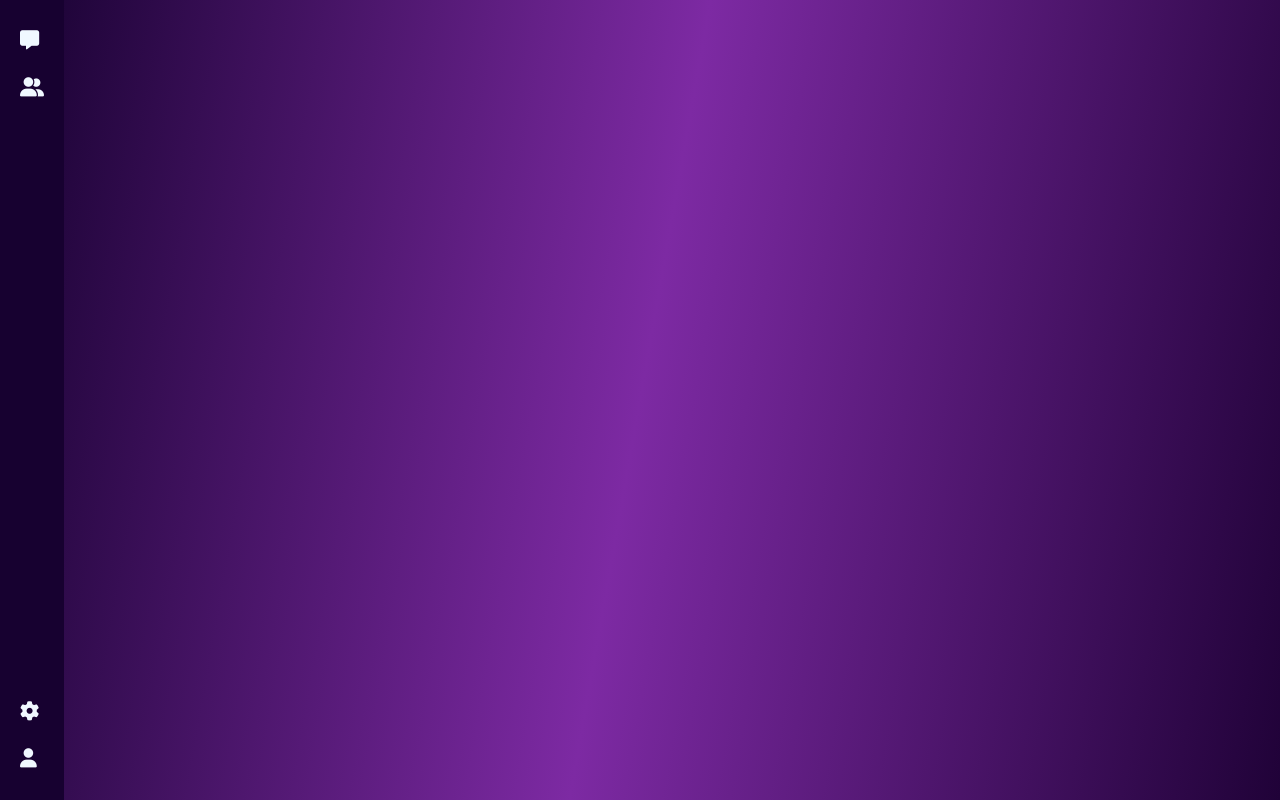
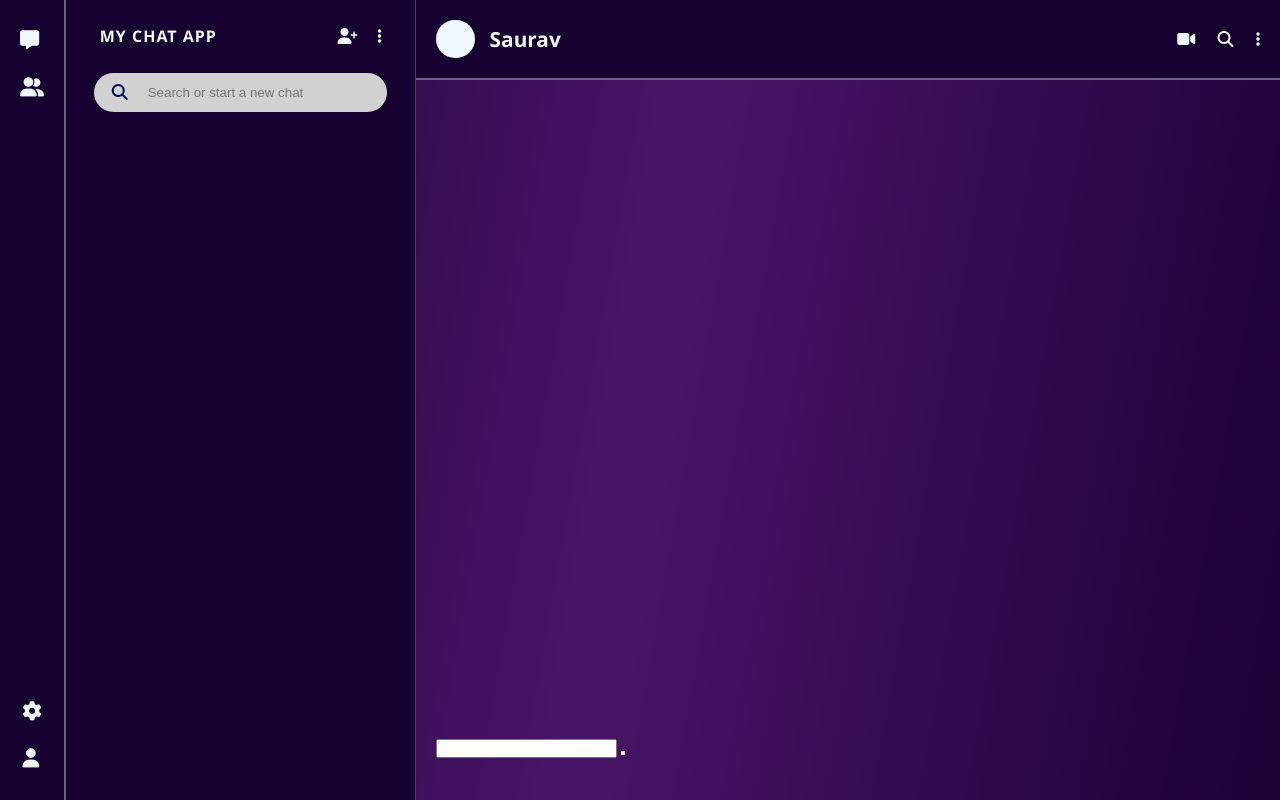
Before and after one commit to shailendrasharma28/Chat-App, a plain HTML site: page frontend/src/pages/chatWindow/chatWindow.html in a window 1280 px wide. Drawn offline with Linux system fonts and the light colour scheme.

```diff
--- a/frontend/public/index.js
+++ b/frontend/public/index.js
@@ -57,6 +57,9 @@
         localStorage.setItem("user", true);
         localStorage.setItem("user-details", JSON.stringify(login.data.user));
         localStorage.setItem("jwt", login.data.token)
+        setTimeout(() => {
+          window.location.href = "/frontend/src/pages/chatWindow/chatWindow.html"
+        }, 1000)
       }
     } catch (error) {
       console.error("Error:", error);
--- a/frontend/public/styles.css
+++ b/frontend/public/styles.css
@@ -114,6 +114,7 @@
     border: none;
     padding: 10px 10px;
     border-radius: 20px;
+    font-size: 1rem;
 }
 
 .auth-form input:focus {
--- a/frontend/src/pages/chatWindow/chatWindow.CSS
+++ b/frontend/src/pages/chatWindow/chatWindow.CSS
@@ -1,3 +1,10 @@
+:root {
+  --primary-color: #007bff;
+  --secondary-color: #170130;
+  --background-color: #f5f5f5;
+  --text-color: #333333;
+}
+
 * {
     margin: 0;
     padding: 0;
@@ -9,9 +16,6 @@
   font-family: 'Segoe UI', Tahoma, Geneva, Verdana, sans-serif;
   background: linear-gradient(100deg, #170130, #7d2aa3, #200238);
   color: #000d55;
-  display: flex;
-  justify-content: center;
-  align-items: center;
 }
 
 #chat-window {
@@ -20,12 +24,13 @@
 }
 
 #navbar {
-    background-color: #170130;
+    background-color: var(--secondary-color);
     height: 100vh;
     width: 5%;
     display: flex;
     flex-direction: column;
     justify-content: space-between;
+    align-items: center;
     padding: 30px 20px;
 }
 
@@ -42,8 +47,202 @@
     margin: 0;
 }
 
-#navbar i:hover {
-    transform: translateY(-5px);
+#navbar i:hover{
+    transform: translateY(-4px);
     font-size: 1.5rem;
     color: #fffea8;
 }
+
+#chat-list {
+    width: 32%;
+    background-color: var(--secondary-color);
+    height: 100vh;
+    display: flex;
+    flex-direction: column;
+    align-items: center;
+    gap: 20px;
+    padding: 20px 20px;
+    border-left: 2px solid rgba(240, 240, 248, 0.4);
+    border-right: 1px solid rgba(150, 150, 150, 0.4);
+}
+
+.chatlist-header {
+    display: flex;
+    width: 95%;
+    justify-content: space-between;
+    align-items: center;
+    padding: 2px 6px;
+    margin: 0;
+    height: 5%;
+}
+
+.chatlist-header h2 {
+    color: aliceblue;
+    text-transform: uppercase;
+    font-size: 1rem;
+    letter-spacing: 1px;
+}
+
+.chatlist-header div {
+    display: flex;
+    gap: 20px;
+}
+
+
+.chatlist-header i {
+    color: aliceblue;
+    font-size: 1rem;
+    padding: 0;
+    margin: 0;
+}
+
+.chatlist-header i:hover {
+    transform: translateY(-2px);
+    font-size: 1.1rem;
+}
+
+#search-input {
+    width: 95%;
+    border: none;
+    border-radius: 50px;
+    padding: 0px 18px;
+    background-color: #d1d1d1;
+    display: flex;
+    align-items: center;
+    gap: 10px;
+}
+#search-input input {
+    width: 100%;
+    border: none;
+    border-radius: 50px;
+    padding: 12px 10px;
+    background-color: #d1d1d1;
+}
+
+#search-input input:focus {
+   outline: none;
+}
+
+#chatlist-container {
+    width: 95%;
+    height: 100%;
+    gap: 10px;
+    padding: 5px 0px 15px 0px;
+    margin: 0;
+}
+
+.chatlist-container-ul{
+    display: flex;
+    flex-direction: column;
+    gap: 15px;
+}
+
+#chatlist-container li{
+    width: 100%;
+    display: flex;
+    padding: 10px 10px;
+    border-radius: 0.5rem;
+    gap: 15px;
+    align-items: center;
+    color: aliceblue;
+}
+
+#chatlist-container li:hover{
+    background-color: #33135a;
+    cursor: pointer;
+}
+
+.chat-image{
+    width: 50px;
+    height: 50px;
+    background-color: #d1d1d1;
+    border-radius: 50px;
+}
+
+.chat-details {
+    display: flex;
+    flex-direction: column;
+    gap: 5px;
+    width: 78%;
+}
+
+.chat-name {
+    display: flex;
+    width: 100%;
+    justify-content: space-between;
+}
+
+.chat-name p:first-child {
+    font-size: 1rem;
+    font-weight: 600;
+}
+
+.chat-name p:nth-child(2) {
+    font-size: 0.8rem;
+}
+
+.message-title p {
+    font-size: 0.9rem;
+}
+
+#chatbox {
+    /* background-color: var(--secondary-color); */
+    width: 80%;
+    display: flex;
+    flex-direction: column;
+}
+
+.chatbox-options {
+    display: flex;
+    gap: 1.4rem;
+}
+
+.chatbox-options i{
+    color: aliceblue;
+}
+
+.chatbox-header {
+    background-color: var(--secondary-color);
+    width: 100%;
+    height: 10%;
+    border-bottom: 2px solid rgba(240, 240, 248, 0.4);
+    display: flex;
+    align-items: center;
+    justify-content: space-between;
+    padding: 20px 20px ;
+}
+
+.chatbox-image-name {
+    color: aliceblue;
+    display: flex;
+    align-items: center;
+    gap: 15px;
+}
+
+.chatbox-image {
+    height: 2.4rem;
+    width: 2.4rem;
+    background-color: aliceblue;
+    border-radius: 2.5rem;
+    cursor: pointer;
+}
+
+.chatbox-image-name p {
+    font-size: 1.3rem;
+    font-weight: 600;
+    cursor: pointer;
+}
+
+.chatbox-main {
+    width: 100%;
+    height: 100%;
+    background-color: rgb(23,1,48, 0.5);
+}
+
+.chatbox-footer {
+    display: flex;
+    background-color: rgb(23,1,48, 0.5);
+    width: 100%;
+    height: 12%;
+    padding: 20px;
+}
--- a/frontend/src/pages/chatWindow/chatWindow.html
+++ b/frontend/src/pages/chatWindow/chatWindow.html
@@ -11,16 +11,65 @@
     <section id="chat-window" class="">
         <nav id="navbar" class="">
             <div class="chat-features">
-                <a href="#"><i class="fa-solid fa-message"></i></a>
-                <a href="#"><i class="fa-solid fa-user-group"></i></a>
+                <a href="#"><i title="chats" class="fa-solid fa-message"></i></a>
+                <a href="#"><i title="groups" class="fa-solid fa-user-group"></i></a>
             </div>
             <div class="profile-and-setting">
-                <a href="#"><i class="fa-solid fa-gear"></i></a>
-                <a href="#"><i class="fa-solid fa-user"></i></a>
+                <a href="#"><i title="setting" class="fa-solid fa-gear"></i></a>
+                <a href="#"><i title="profile" class="fa-solid fa-user"></i></a>
             </div>
         </nav>
-        <div id="chat-list" class=""></div>
-        <div id="chats" class=""></div>
+        <div id="chat-list" class="">
+            <div class="chatlist-header">
+                <h2>My Chat App</h2>
+                <div>
+                    <a href=""><i title="new chat" class="fa-solid fa-user-plus"></i></a>
+                    <a href=""><i title="options" class="fa-solid fa-ellipsis-vertical"></i></a>
+                </div>
+            </div>
+            <div id="search-input">
+                <label for="chat-search-input"><i class="fa-solid fa-magnifying-glass"></i></label>
+                <input type="search" id="chat-search-input" placeholder="Search or start a new chat">
+            </div>
+            <div id="chatlist-container">
+                <ul class="chatlist-container-ul">
+                    <!-- <li>
+                        <div class="chat-image"></div>
+                        <div class="chat-details">
+                            <div class="chat-name">
+                                <p>Pushpraj Android</p>
+                                <p>3:59</p>
+                            </div>
+                            <div class="message-title">
+                                <p> Your message is...</p>
+                            </div>
+                        </div>
+                    </li> -->
+                </ul>
+            </div>
+        </div>
+        <div id="chatbox" class="">
+            <div class="chatbox-header">
+                <div class="chatbox-image-name">
+                    <div class="chatbox-image"></div>
+                    <p>Saurav</p>
+                </div>
+                <div class="chatbox-options">
+                    <a href=""><i title="video call" class="fa-solid fa-video"></i></a>
+                    <a href=""><i title="search" class="fa-solid fa-magnifying-glass"></i></a>
+                    <a href=""><i title="options" class="fa-solid fa-ellipsis-vertical"></i></a>
+                </div>
+            </div>
+            <div class="chatbox-main">
+
+            </div>
+            <div class="chatbox-footer">
+                <div>
+                    <input type="text">
+                    <button type="submit"><i></i></button>
+                </div>
+            </div>
+        </div>
     </section>
 </body>
 </html>
```
